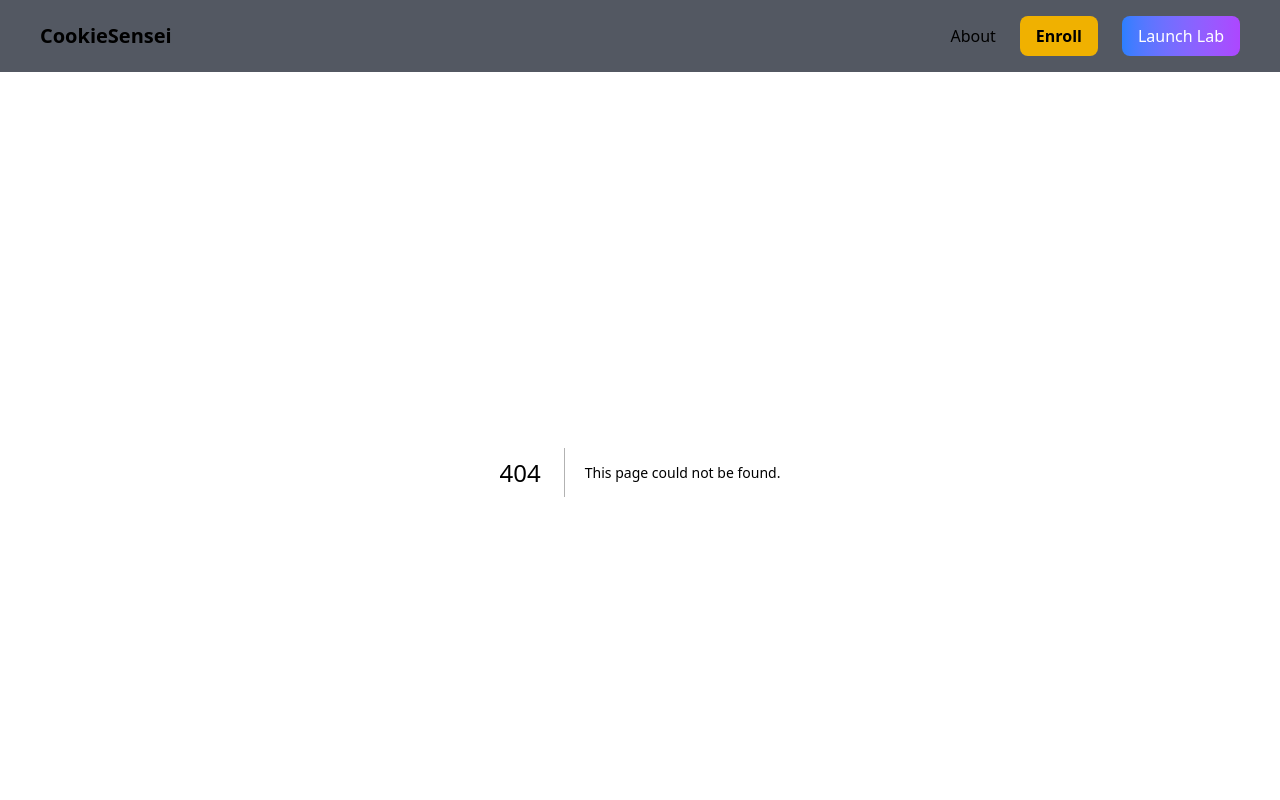
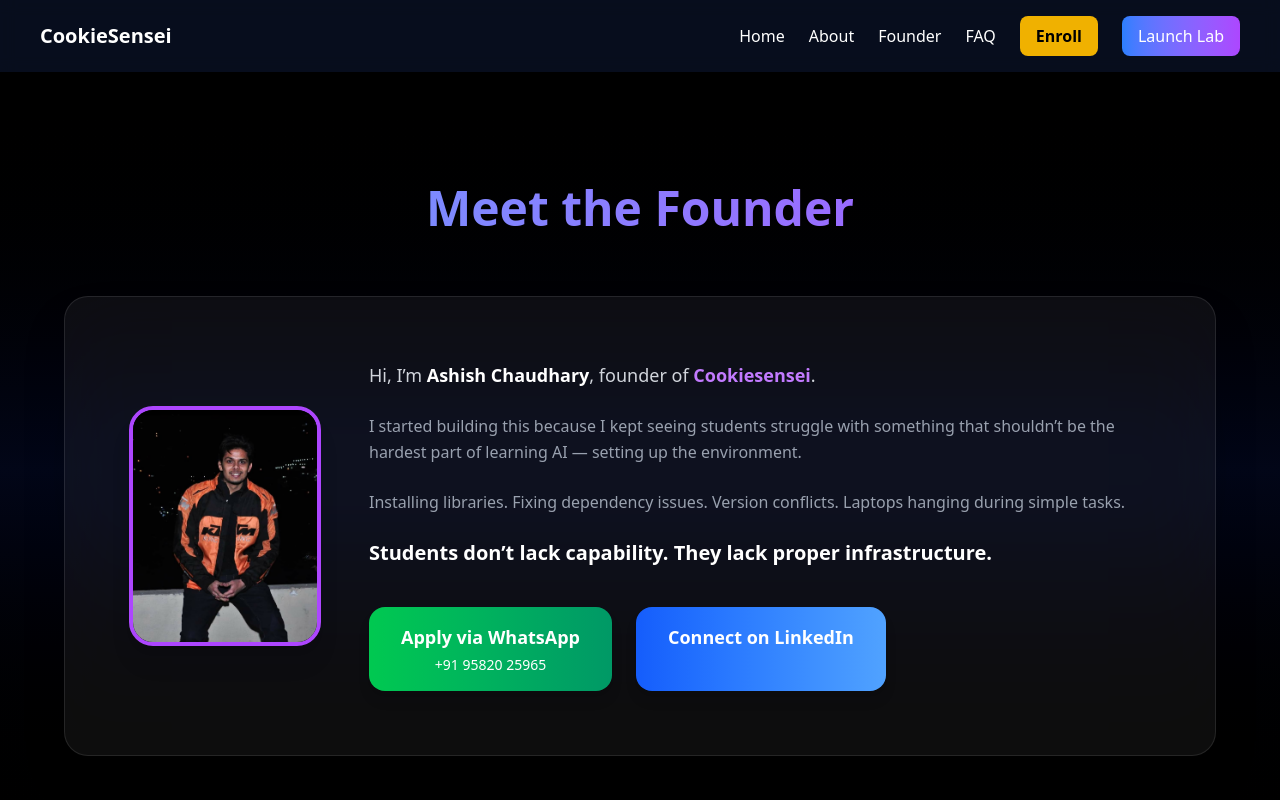
Before and after one commit to cookieSensei/cookiecloudlabs, a Next.js app: page /founder in a window 1280 px wide. Before the commit this address had no page. Shown: the top 800 px of the page. Built offline with nearby package versions, Linux system fonts and the light colour scheme.

Commit message:
new file:   app/faq/page.tsx 	new file:   app/founder/page.tsx 	modified:   app/page.tsx 	modified:   components/Hero.tsx 	modified:   components/Navbar.tsx

```diff
--- /dev/null
+++ b/app/faq/page.tsx
@@ -0,0 +1,16 @@
+
+import FAQ from "@/components/FAQ";
+
+export const metadata = {
+  title: "FAQ | CookieSensei",
+  description:
+    "Frequently asked questions about the CookieSensei AI bootcamp and CookieCloud Labs.",
+};
+
+export default function FAQPage() {
+  return (
+    <main className="min-h-screen bg-[#0b1220] text-white">
+      <FAQ />
+    </main>
+  );
+}
--- /dev/null
+++ b/app/founder/page.tsx
@@ -0,0 +1,15 @@
+import Founder from "@/components/Founder";
+
+export const metadata = {
+  title: "Founder | CookieSensei",
+  description:
+    "Meet Ashish Chaudhary, founder of CookieSensei and CookieCloud Labs.",
+};
+
+export default function FounderPage() {
+  return (
+    <main className="min-h-screen bg-black text-white">
+      <Founder />
+    </main>
+  );
+}
--- a/app/page.tsx
+++ b/app/page.tsx
@@ -1,15 +1,15 @@
 import Hero from "@/components/Hero";
 import About from "@/components/About";
 import Internship from "@/components/Internship";
-import Footer from "@/components/Footer";
-import Founder from "@/components/Founder";
-import BootcampTimeline from "@/components/BootcampTimeline";
-import CloudLabs from "@/components/CloudLabs";
+// import Footer from "@/components/Footer";
+// import Founder from "@/components/Founder";
+// import BootcampTimeline from "@/components/BootcampTimeline";
+// import CloudLabs from "@/components/CloudLabs";
 import Capstone from "@/components/Capstone"
 import Audience from "@/components/Audience"
 import CTA from "@/components/CTA"
 import Comparison from "@/components/Comparison"
-import FAQ from "@/components/FAQ"
+// import FAQ from "@/components/FAQ"
 
 
 export default function Home() {
@@ -20,9 +20,8 @@
     <Comparison />
     <Internship />
     <Audience />
-    <Founder />
-
-    <FAQ />
+    {/* <Founder /> */}
+    {/* <FAQ /> */}
     <CTA />
     </>
   );
--- a/components/Hero.tsx
+++ b/components/Hero.tsx
@@ -22,13 +22,12 @@
       <div className="relative max-w-6xl mx-auto px-6 text-center">
 
         <h1 className="text-4xl md:text-6xl font-bold leading-tight mb-6">
-          Become an AI Engineer in 4 Weeks
+          Build AI Without Setup Headaches
         </h1>
 
         <p className="text-lg md:text-xl text-gray-300 max-w-2xl mx-auto mb-8">
-          Learn Artificial Intelligence from scratch and build a real AI project.
-          <br />
-          Beginner friendly • Live cohort program • Personal cloud AI lab • Only 6 students per cohort
+          Stop fighting installations. Start building real AI systems in the cloud.
+
         </p>
 
         <a
--- a/components/Navbar.tsx
+++ b/components/Navbar.tsx
@@ -2,51 +2,44 @@
 
 import Link from "next/link";
 import { useState, useEffect, useRef } from "react";
+import { usePathname } from "next/navigation";
 
 export default function Navbar() {
+  const [menuOpen, setMenuOpen] = useState(false);
+  const menuRef = useRef<HTMLDivElement>(null);
+  const pathname = usePathname();
 
-  const [menuOpen, setMenuOpen] = useState(false);
+  const isHome = pathname === "/";
 
-  const menuRef = useRef<HTMLDivElement>(null);
-
-  // Close menu when clicking outside
   useEffect(() => {
-
     function handleClickOutside(event: MouseEvent) {
-
-      if (
-        menuRef.current &&
-        !menuRef.current.contains(event.target as Node)
-      ) {
+      if (menuRef.current && !menuRef.current.contains(event.target as Node)) {
         setMenuOpen(false);
       }
-
     }
 
     document.addEventListener("mousedown", handleClickOutside);
-
-    return () => {
-      document.removeEventListener("mousedown", handleClickOutside);
-    };
-
+    return () => document.removeEventListener("mousedown", handleClickOutside);
   }, []);
 
-  return (
-
-      <header className="w-full px-4 md:px-10 py-4 flex justify-between items-center sticky top-0 backdrop-blur bg-[#0b1220]/70 z-40">
-
-      {/* Logo */}
-      <Link href="/">
-        <h1 className="text-lg md:text-xl font-bold cursor-pointer">
-          CookieSensei
-        </h1>
+  const NavLinks = () => (
+    <>
+      {!isHome && (
+        <Link href="/" className="hover:text-blue-400 transition">
+          Home
         </Link>
-
-      {/* Desktop Menu */}
-      <nav className="hidden md:flex items-center gap-6">
+      )}
 
       <Link href="/about" className="hover:text-blue-400 transition">
         About
+      </Link>
+
+      <Link href="/founder" className="hover:text-blue-400 transition">
+        Founder
+      </Link>
+
+      <Link href="/faq" className="hover:text-blue-400 transition">
+        FAQ
       </Link>
 
       <Link
@@ -62,30 +55,82 @@
       >
         Launch Lab
       </Link>
+    </>
+  );
 
+  return (
+    <>
+      <header className="w-full px-4 md:px-10 py-4 flex justify-between items-center sticky top-0 backdrop-blur bg-[#0b1220]/70 z-40">
+
+        {/* Logo */}
+        <Link href="/">
+          <h1 className="text-lg md:text-xl font-bold cursor-pointer">
+            CookieSensei
+          </h1>
+        </Link>
+
+        {/* Desktop Navbar */}
+        <nav className="hidden md:flex items-center gap-6">
+          <NavLinks />
         </nav>
 
         {/* Hamburger */}
         <button
-        className="md:hidden text-3xl"
+          className="md:hidden text-3xl z-50"
           onClick={() => setMenuOpen(!menuOpen)}
         >
-        ☰
+          {menuOpen ? "✕" : "☰"}
         </button>
+      </header>
 
-      {/* Mobile Menu */}
+      {/* Overlay */}
       {menuOpen && (
         <div
+          className="fixed inset-0 bg-black/40 z-40 md:hidden"
+          onClick={() => setMenuOpen(false)}
+        />
+      )}
+
+      {/* Mobile Sidebar */}
+      <div
         ref={menuRef}
-          className="absolute right-4 top-16 bg-slate-900 border border-slate-700 rounded-lg shadow-xl p-6 flex flex-col gap-4 z-50 md:hidden"
+        className={`fixed top-0 left-0 h-full w-64 bg-slate-900 border-r border-slate-700 shadow-xl transform transition-transform duration-300 z-50 md:hidden
+        ${menuOpen ? "translate-x-0" : "-translate-x-full"}`}
       >
+        <div className="p-6 flex flex-col gap-6 mt-10">
+
+          {!isHome && (
+            <Link
+              href="/"
+              onClick={() => setMenuOpen(false)}
+              className="text-lg hover:text-blue-400"
+            >
+              Home
+            </Link>
+          )}
 
           <Link
             href="/about"
             onClick={() => setMenuOpen(false)}
-            className="hover:text-blue-400 transition"
+            className="text-lg hover:text-blue-400"
           >
             About
+          </Link>
+
+          <Link
+            href="/founder"
+            onClick={() => setMenuOpen(false)}
+            className="text-lg hover:text-blue-400"
+          >
+            Founder
+          </Link>
+
+          <Link
+            href="/faq"
+            onClick={() => setMenuOpen(false)}
+            className="text-lg hover:text-blue-400"
+          >
+            FAQ
           </Link>
 
           <Link
@@ -105,8 +150,7 @@
           </Link>
 
         </div>
-      )}
-
-    </header>
+      </div>
+    </>
   );
 }
```
Lines whose indentation alone changed are shown as unchanged.
